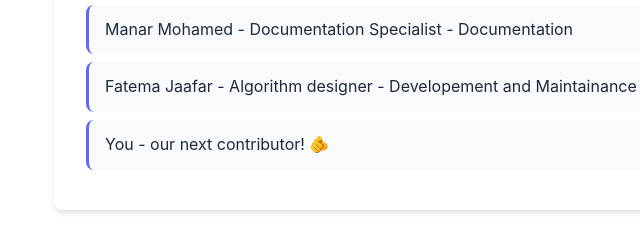
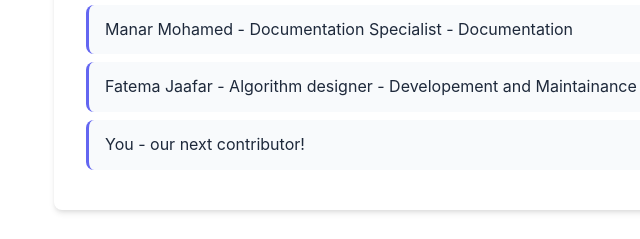
Before and after one commit to ShabeebReda/ITSE476_Project, a plain HTML site: page contributors.html in a window 1280 px wide. Shown: the part 928-1167 px from the top of the page, 18-658 px from the left. Drawn offline with Linux system fonts and the light colour scheme.

Commit message:
deleted emoji reported . issue#27

```diff
--- a/contributors.html
+++ b/contributors.html
@@ -41,7 +41,7 @@
         <li>Rahaf Nabil - Frontend Engineer - Developement and Maintainance</li>
         <li>Manar Mohamed - Documentation Specialist - Documentation</li>
         <li>Fatema Jaafar - Algorithm designer - Developement and Maintainance</li>
-        <li>You - our next contributor! 🫵</li>
+        <li>You - our next contributor! </li>
       </ul>
     </section>
     <!-- 3 -->
```
